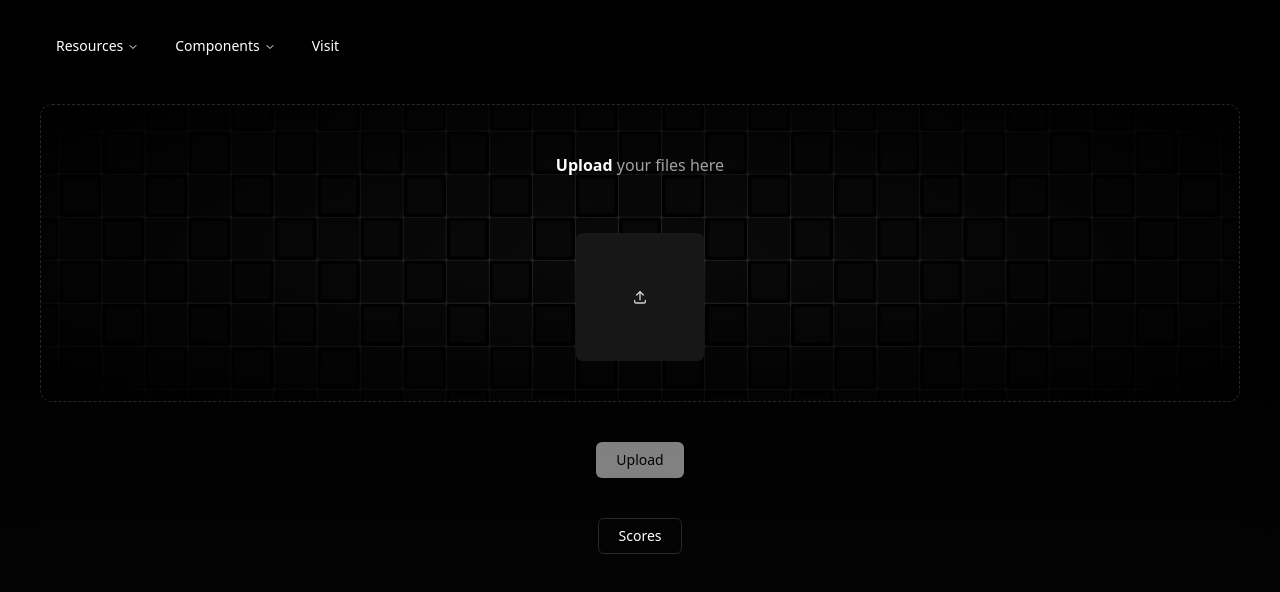
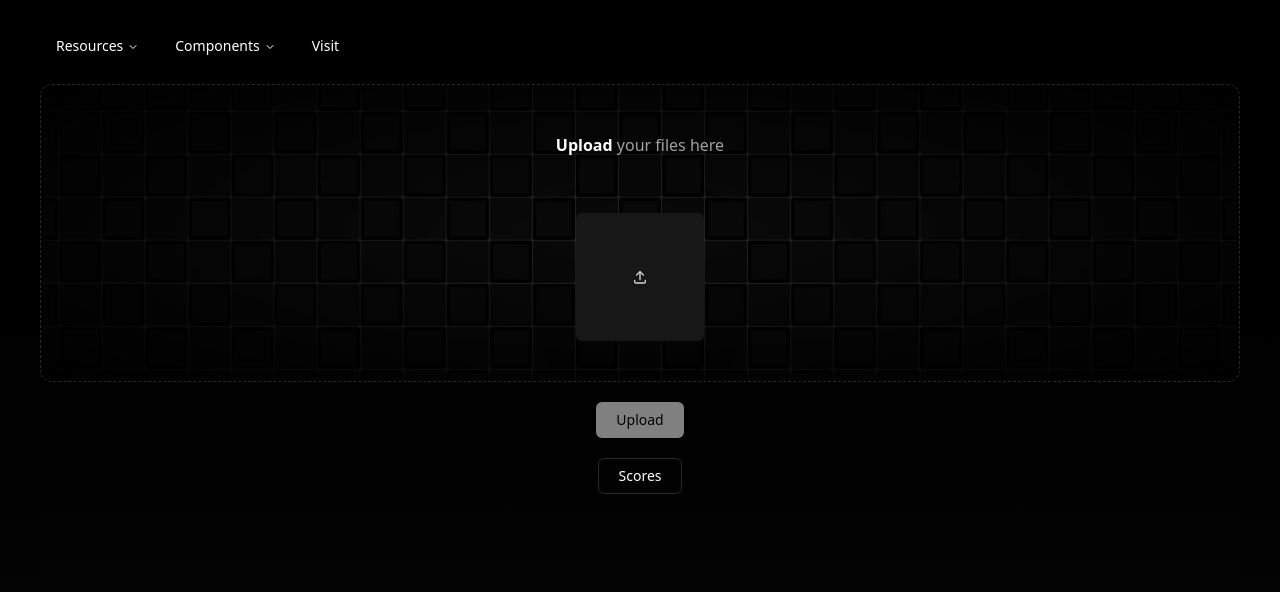
Before and after one commit to Lovedragn/AI_CGPA_Calculator, a Next.js app in the folder frontend/: page / in a window 1280 px wide. Shown: the top 592 px of the page. Built offline with nearby package versions, Linux system fonts and the light colour scheme.

Commit message:
V1 final

```diff
--- a/frontend/src/app/page.js
+++ b/frontend/src/app/page.js
@@ -42,11 +42,11 @@ const App = ({ outerfile }) => {
   };
   return (
     <div className="flex flex-col items-center w-full h-screen p-7  gap-10 bg-gradient-to-b  from-black to-zinc-950  overflow-hidden">
-      <div className="flex flex-col bg-gradient-to-b items-center gap-10 from-black to-zinc-950 w-full max-w-[1200px] min-w-[300px] h-screen">
-        <div className="flex w-full h-max">
+      <div className="flex flex-col gap-5 bg-gradient-to-b  items-center from-black to-zinc-950 w-full max-w-[1200px] min-w-[300px] h-screen max-h-[1080px]">
+        <div className="flex w-full justify-start">
           <Navmenu />
         </div>
-
+        <div className="flex flex-col items-center gap-5 w-full ">
           <Fileuploads setFile={setFile} />
 
           {results ? (
@@ -61,19 +61,19 @@ const App = ({ outerfile }) => {
             className={`${Loading ? "bg-gray-400 cursor-not-allowed" : ""}`}
             onClick={uploadFile}
             disabled={Loading || !file}
-
           >
             Upload
           </Button>
           {error && (
-          <div className="mt-4 p-3 bg-red-100 border-l-4 border-red-500 text-red-700">
-            <p>{"Upload a Valid PDF Result"}</p>
+            <div className="mt-4 p-3 bg-red-600 text-white-700 font-bold rounded-full">
+              <p>{"Upload a Valid PDF !!"}</p>
             </div>
           )}
 
           <Drawers result={results} />
         </div>
       </div>
+    </div>
   );
 };
 
--- a/frontend/src/components/Base/navmenu.js
+++ b/frontend/src/components/Base/navmenu.js
@@ -90,7 +90,7 @@ export function Navmenu() {
         <NavigationMenuItem >
           <NavigationMenuTrigger>Components</NavigationMenuTrigger>
           <NavigationMenuContent className="bg-gradient-to-tr from-black to-zinc-900   ">
-            <ul className="grid w-[400px] gap-3 p-4 md:w-[500px] md:grid-cols-2 lg:w-[600px]">
+            <ul className="grid gap-3 p-4 md:w-[500px] md:grid-cols-2 lg:w-[600px]">
               {components.map((component) => (
                 <ListItem
                   key={component.title}
```
Lines whose indentation alone changed are shown as unchanged.
